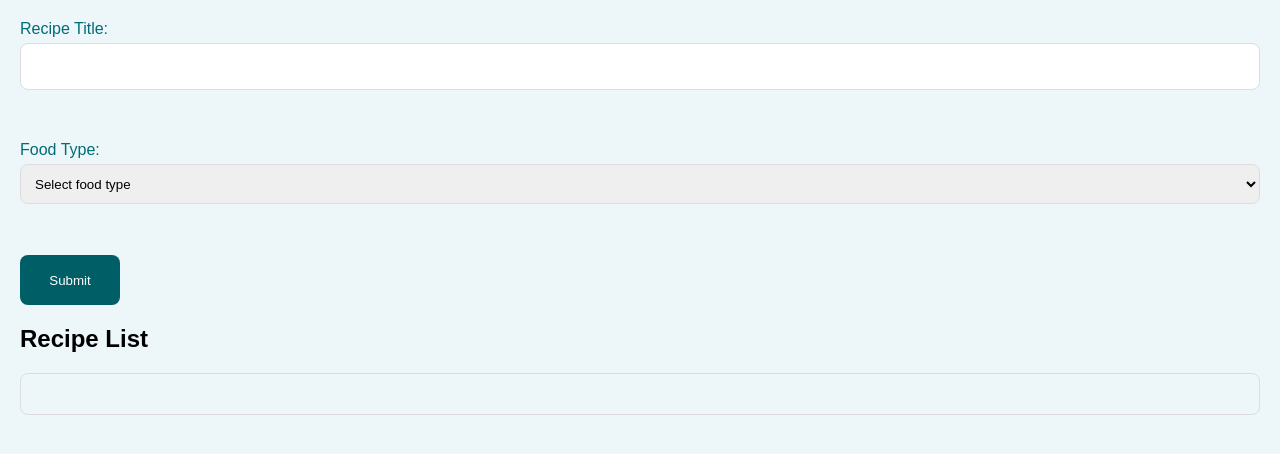
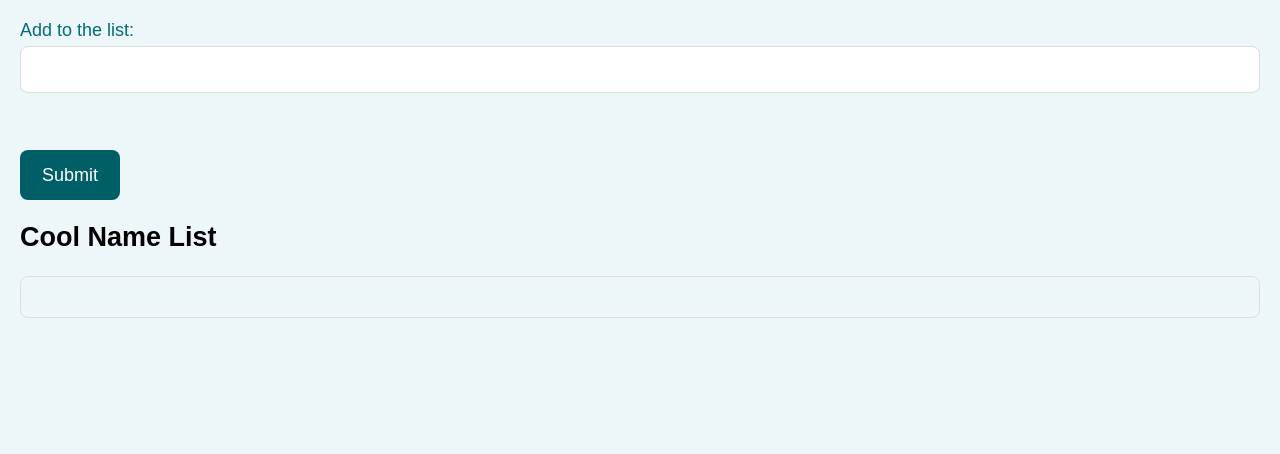
Before and after one commit to aheiner2001/databasehtml, a Flask app: page / in a window 1280 px wide. Shown: the top 454 px of the page. Run offline with Flask 3, Linux system fonts and the light colour scheme; data that the repository does not hold is empty.

Commit message:
github push

```diff
--- a/app.py
+++ b/app.py
@@ -14,8 +14,6 @@ db = mysql.connector.connect(
 
 @app.route('/', methods=['GET', 'HEAD'])
 def home():
-
-
     if request.method == 'HEAD':
         return '', 200  # Return only headers
     cursor = db.cursor()
@@ -27,7 +25,7 @@ def home():
 @app.route('/submit', methods=['POST'])
 def submit():
     name = request.form['name']
-    food_type = request.form['food_type']
+    food_type = request.form.get('food_type', 'default_value')  # Set default value if not provided
 
     cursor = db.cursor()
     cursor.execute("INSERT INTO new_table (recipe_name, food_type) VALUES (%s, %s)", (name, food_type))
@@ -36,5 +34,14 @@ def submit():
 
     return redirect('/')
 
+@app.route('/delete', methods=['POST'])
+def delete():
+    recipe_id = request.form['id']
+    cursor = db.cursor()
+    cursor.execute("DELETE FROM new_table WHERE id = %s", (recipe_id,))
+    db.commit()
+    cursor.close()
+    return redirect('/')
+
 if __name__ == '__main__':
     app.run(debug=True)
--- a/static/styles.css
+++ b/static/styles.css
@@ -7,6 +7,9 @@
     --button-hover-background-color: #004f56;
     --border-radius: 8px;
     --padding: 20px;
+    --font-size: 18px;
+    --font-size-small: 20px;
+    --font-size-large: 22px;
 }
 
 body {
@@ -14,6 +17,7 @@ body {
     background-color: var(--background-color);
     margin: 0;
     padding: var(--padding);
+    font-size: var(--font-size);
 }
 
 .container {
@@ -28,6 +32,7 @@ body {
 h1 {
     text-align: center;
     color: var(--text-color);
+    font-size: var(--font-size-large);
 }
 
 form {
@@ -38,6 +43,7 @@ form {
 label {
     margin-bottom: 5px;
     color: var(--label-color);
+    font-size: var(--font-size);
 }
 
 input[type="text"], textarea {
@@ -46,6 +52,7 @@ input[type="text"], textarea {
     padding: 10px;
     border: 1px solid #ddd;
     border-radius: var(--border-radius);
+    font-size: var(--font-size);
 }
 
 button, input[type="submit"] {
@@ -58,6 +65,7 @@ button, input[type="submit"] {
     color: #fff;
     cursor: pointer;
     align-self: flex-start;
+    font-size: var(--font-size);
 }
 
 button:hover, input[type="submit"]:hover {
@@ -71,11 +79,27 @@ ul {
     border: 1px solid #ddd;
     border-radius: var(--border-radius);
     list-style-type: none;
+    font-size: var(--font-size);
 }
 
 ul li {
     padding: 10px;
     border-bottom: 1px solid #ddd;
+    display: flex;
+    justify-content: space-between;
+    align-items: center;
+}
+
+ul li .delete-button {
+    background-color: transparent;
+    border: none;
+    color: red;
+    cursor: pointer;
+    font-size: var(--font-size);
+}
+
+ul li .delete-button:hover {
+    color: darkred;
 }
 
 ul li:hover {
@@ -85,10 +109,12 @@ ul li:hover {
 ul li:last-child {
     border-bottom: none;
 }
+
 select {
     margin-bottom: 15px;
     height: 40px;
     padding: 10px;
     border: 1px solid #ddd;
     border-radius: var(--border-radius);
+    font-size: var(--font-size);
 }
--- a/templates/form.html
+++ b/templates/form.html
@@ -6,10 +6,10 @@
 </head>
 <body>
     <form action="/submit" method="post">
-        <label for="name">Recipe Title:</label>
+        <label for="name">Add to the list:</label>
         <input type="text" id="name" name="name" required><br><br>
-        <label for="food_type">Food Type:</label>
-        <select id="food_type" name="food_type" required>
+        <!-- <label for="food_type">Food Type:</label> -->
+        <!-- <select id="food_type" name="food_type" required>
             <option value="" disabled selected>Select food type</option>
             <option value="breakfast">Breakfast</option>
             <option value="lunch">Lunch</option>
@@ -17,14 +17,20 @@
             <option value="dessert">Dessert</option>
             <option value="snack">Snack</option>
         </select><br><br>
-
+         -->
         <button type="submit">Submit</button>
     </form>
 
-    <h2>Recipe List</h2>
+    <h2>Cool Name List</h2>
     <ul>
         {% for recipe in recipes %}
-            <li>{{ recipe[0]}}: {{recipe[1] }}</li>
+            <li>
+                {{ recipe[1] }}
+                <form action="/delete" method="post" style="display:inline;">
+                    <input type="hidden" name="id" value="{{ recipe[0] }}">
+                    <button type="submit" class="delete-button">x</button>
+                </form>
+            </li>
         {% endfor %}
     </ul>
 </body>
```
